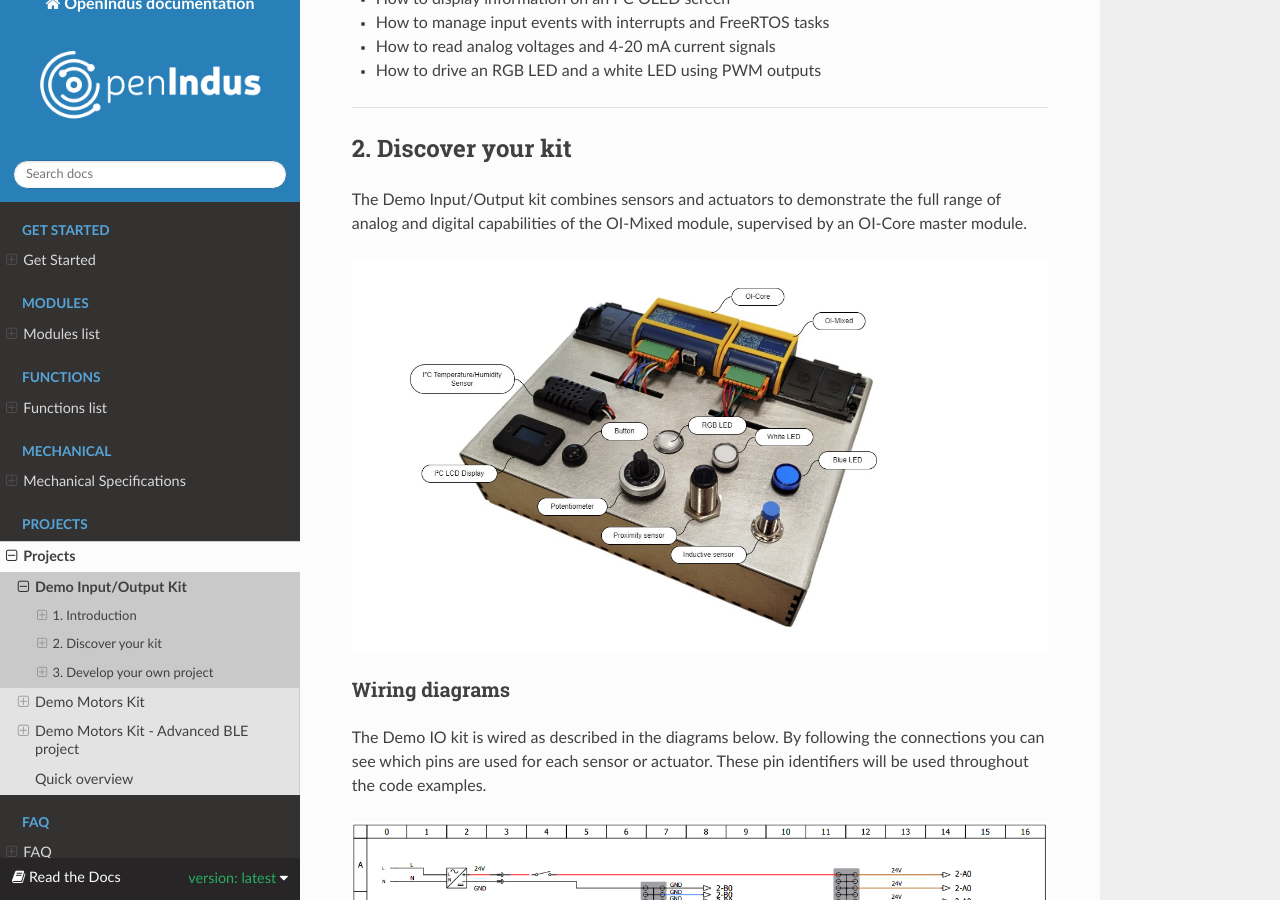
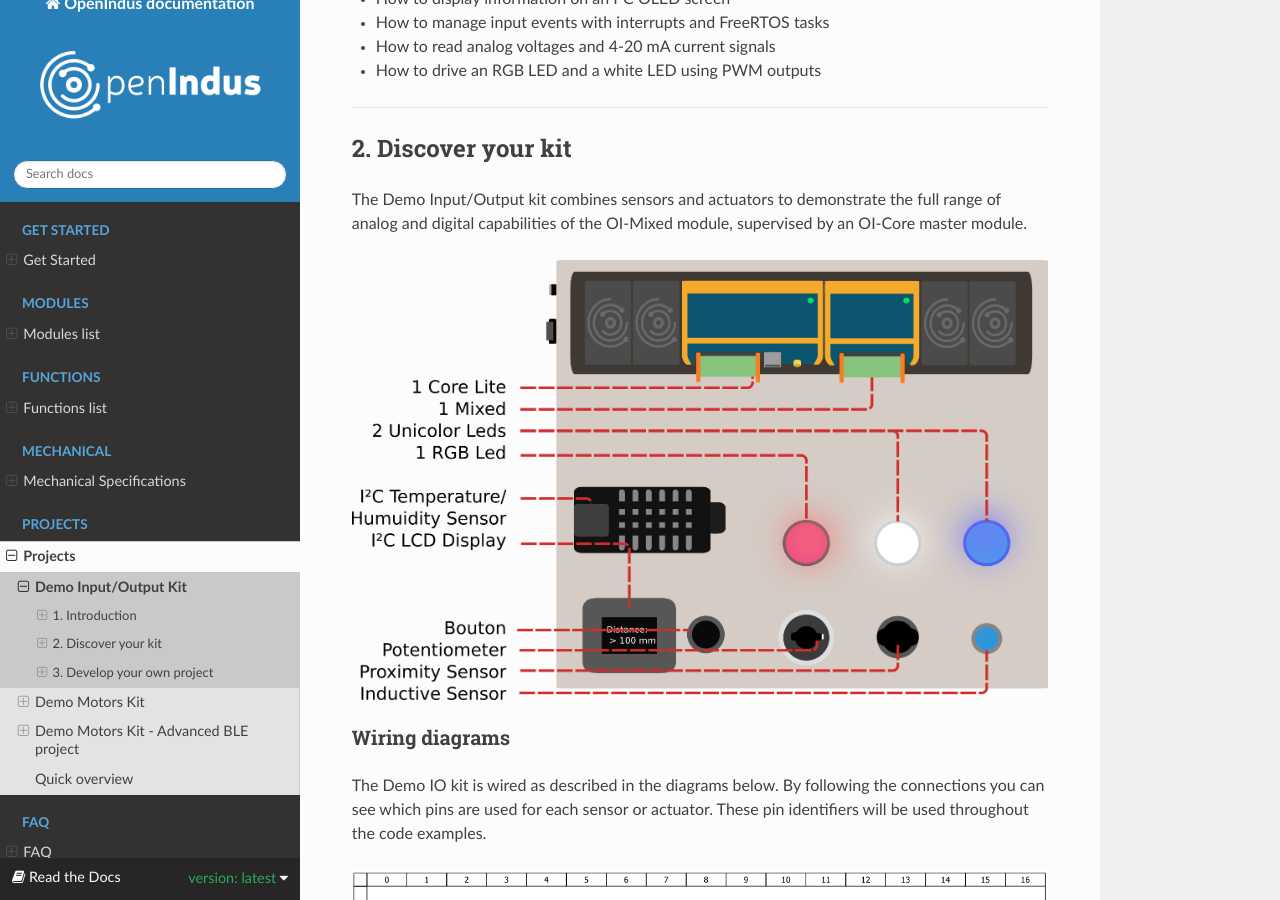
Before and after one commit to openindus/oi-firmware, a Sphinx documentation site: the page built from docs/source/projects/oidemo_io.rst, in a window 1280 px wide and 900 px high, scrolled down 691 px. Built offline with Sphinx 7.4.7 and the Read the Docs theme 3.1.0, drawn with Linux system fonts in a browser that asks for light colours.

Commit message:
update images

```diff
--- a/docs/source/projects/oidemo_io.rst
+++ b/docs/source/projects/oidemo_io.rst
@@ -41,7 +41,7 @@ What will you learn?
 The Demo Input/Output kit combines sensors and actuators to demonstrate the full range of analog
 and digital capabilities of the OI-Mixed module, supervised by an OI-Core master module.
 
-.. image:: ../_static/oidemo_io.png
+.. image:: ../_static/demo_kit_io_with_text.png
 
 Wiring diagrams
 ~~~~~~~~~~~~~~~
```
Also changed, not shown: docs/source/_static/demo_kit_io.png (added), docs/source/_static/demo_kit_io_with_text.png (added).
